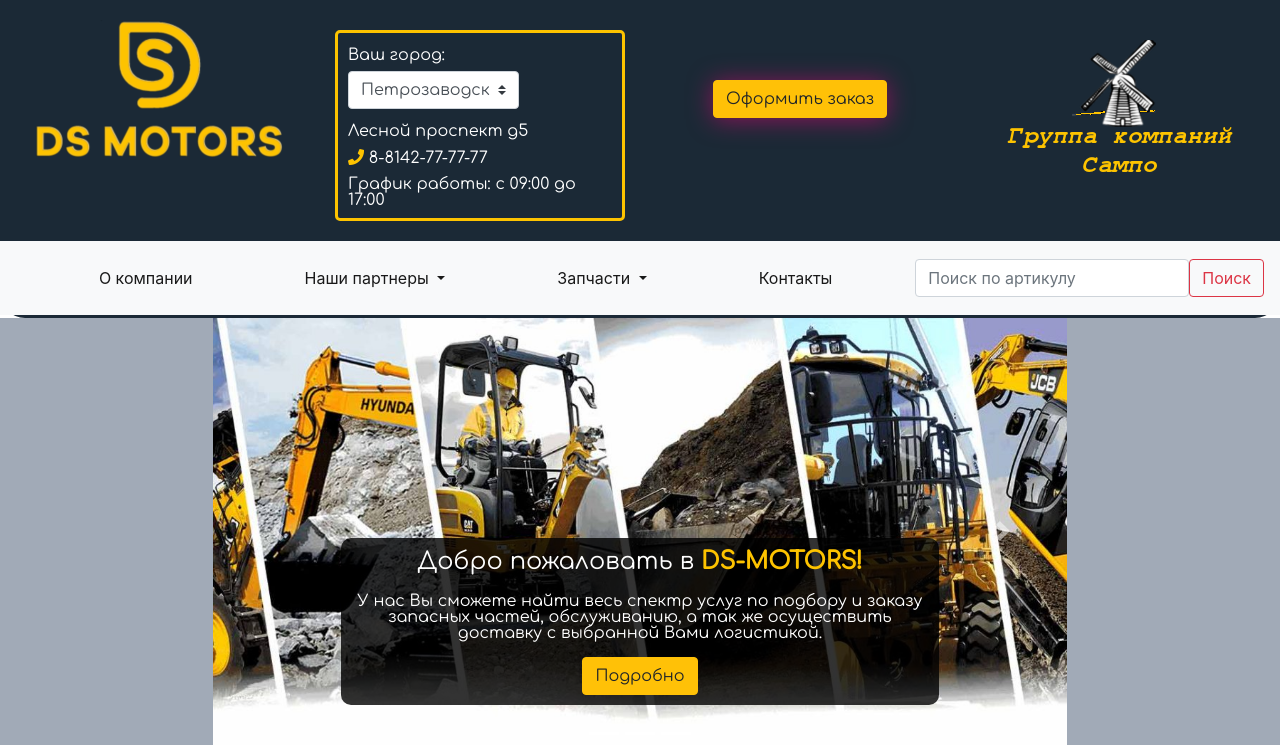
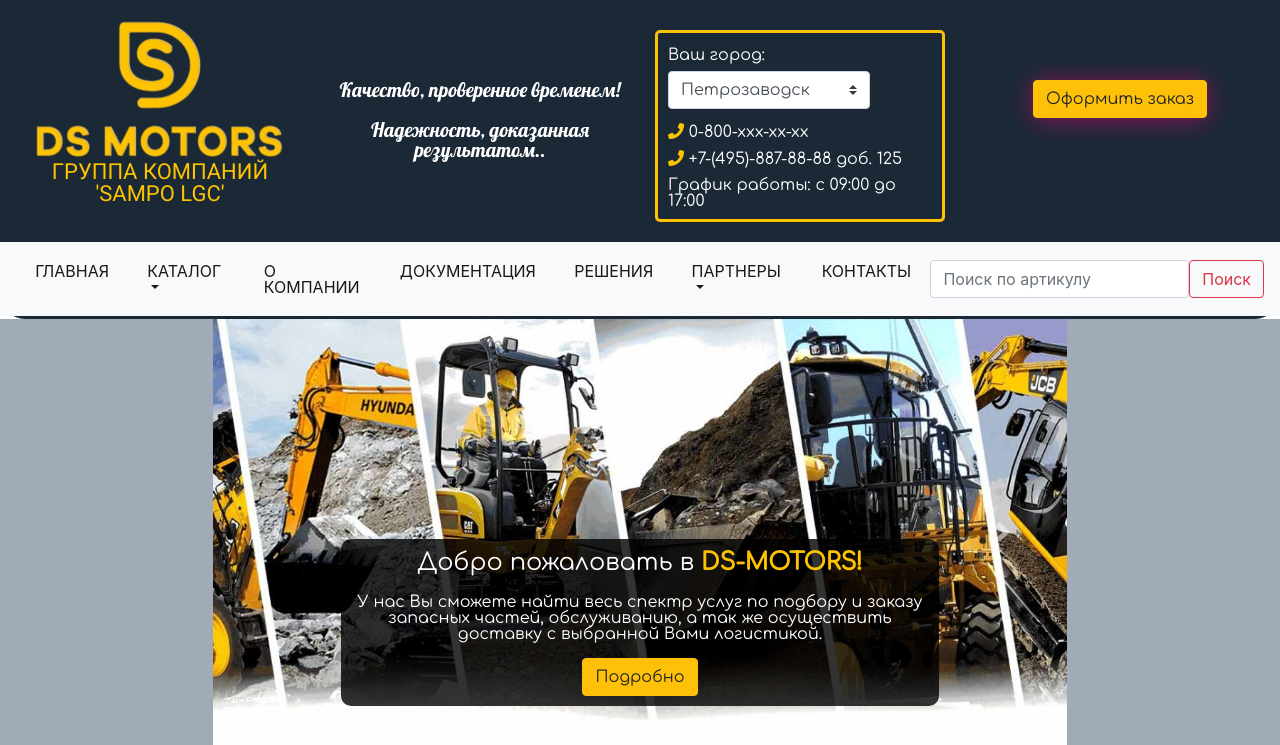
Before and after one commit to Vitaly2019/ds-repo, a Django app: page /ds_motors/ in a window 1280 px wide. Shown: the top 745 px of the page. Run offline with Django 3.2, Linux system fonts and the light colour scheme; some libraries are stand-ins or nearby versions.

Commit message:
header fix 1

```diff
--- a/ds_app/static/ds_app/assets/css/style.css
+++ b/ds_app/static/ds_app/assets/css/style.css
@@ -74,6 +74,12 @@
 }
 /*adress*/
 
+.logo span {
+	font-size: 22px;
+	color: #FDC300;
+	font-family: 'Roboto', sans-serif;
+}
+
 .adress {
 
 	margin-top: 10px;
@@ -111,9 +117,19 @@
 */
 text-align: center;
 
-margin-top: 20px;
+margin-top: 22px;
 
 }
+
+.deviz-header {
+	text-align: center;
+	color:white;
+	margin-top: 60px;
+	font-family: 'Lobster', cursive;
+	font-size: 20px;
+
+}
+
 .zakaz-outer {
 
 	color: #ffffff;
@@ -146,9 +162,10 @@
 
 }
 
+
 .nav-item {
-	margin-left: 3rem;
-	margin-right: 3rem;
+	margin-left: 0.7rem; /*3rem*/
+	margin-right: 0.7rem;
 
 }
 
--- a/ds_app/static/ds_app/assets/js/main.js
+++ b/ds_app/static/ds_app/assets/js/main.js
@@ -2,6 +2,7 @@
 
 content=document.getElementById("inlineFormCustomSelectPref").value;
 
+/*
 if(content == 'Петрозаводск'){
 	document.getElementById("adr-info").innerHTML='Лесной проспект д5'
 	document.getElementById("adr-tel").innerHTML='<i class="fas fa-phone" style="color:#FDC300"></i> 8-8142-77-77-77'
@@ -14,13 +15,63 @@
 	document.getElementById("adr-tel").innerHTML='<i class="fas fa-phone" style="color:#FDC300"></i> 8-0495-1234-55-11'
 	document.getElementById("adr-grafic").innerHTML='График работы: с 10:00 до 17:00'
 }
+*/
+
+if(content == 'Петрозаводск'){
+	document.getElementById("adr-tel").innerHTML='<i class="fas fa-phone" style="color:#FDC300"></i> +7-(495)-887-88-88 доб. 125'
+	document.getElementById("adr-grafic").innerHTML='График работы: с 09:00 до 17:00'
+}
+else if(content =='Москва'){
+
+	document.getElementById("adr-tel").innerHTML='<i class="fas fa-phone" style="color:#FDC300"></i> +7-(495)-887-88-88 доб. 126'
+	document.getElementById("adr-grafic").innerHTML='График работы: с 10:00 до 17:00'
+}
+else if(content =='Екатеринбург'){
+
+	document.getElementById("adr-tel").innerHTML='<i class="fas fa-phone" style="color:#FDC300"></i> +7-(495)-887-88-88 доб. 127'
+	document.getElementById("adr-grafic").innerHTML='График работы: с 10:00 до 17:00 +2ч. (МСК)'
+}
+else if(content =='Новосибирск'){
+	document.getElementById("adr-tel").innerHTML='<i class="fas fa-phone" style="color:#FDC300"></i> +7-(495)-887-88-88 доб. 128'
+	document.getElementById("adr-grafic").innerHTML='График работы: с 10:00 до 17:00 +4ч. (МСК)'
+}
+else if(content =='Челябинск'){
+	document.getElementById("adr-tel").innerHTML='<i class="fas fa-phone" style="color:#FDC300"></i> +7-(495)-887-88-88 доб. 129'
+	document.getElementById("adr-grafic").innerHTML='График работы: с 10:00 до 17:00 +2ч. (МСК)'
+}
+else if(content =='Хабаровск'){
+	document.getElementById("adr-tel").innerHTML='<i class="fas fa-phone" style="color:#FDC300"></i> +7-(495)-887-88-88 доб. 130'
+	document.getElementById("adr-grafic").innerHTML='График работы: с 10:00 до 17:00 +7ч. (МСК)'
+}
+else if(content =='Казань'){
+	document.getElementById("adr-tel").innerHTML='<i class="fas fa-phone" style="color:#FDC300"></i> +7-(495)-887-88-88 доб. 131'
+	document.getElementById("adr-grafic").innerHTML='График работы: с 10:00 до 17:00'
+}
+else if(content =='Нижний Новгород'){
+	document.getElementById("adr-tel").innerHTML='<i class="fas fa-phone" style="color:#FDC300"></i> +7-(495)-887-88-88 доб. 132'
+	document.getElementById("adr-grafic").innerHTML='График работы: с 10:00 до 17:00'
+}
+else if(content =='Уфа'){
+	document.getElementById("adr-tel").innerHTML='<i class="fas fa-phone" style="color:#FDC300"></i> +7-(495)-887-88-88 доб. 133'
+	document.getElementById("adr-grafic").innerHTML='График работы: с 10:00 до 17:00 +2ч. (МСК)'
+}
+else if(content =='Ростов-на-Дону'){
+	document.getElementById("adr-tel").innerHTML='<i class="fas fa-phone" style="color:#FDC300"></i> +7-(495)-887-88-88 доб. 134'
+	document.getElementById("adr-grafic").innerHTML='График работы: с 10:00 до 17:00'
+}
+else if(content =='Краснодар'){
+	document.getElementById("adr-tel").innerHTML='<i class="fas fa-phone" style="color:#FDC300"></i> +7-(495)-887-88-88 доб. 135'
+	document.getElementById("adr-grafic").innerHTML='График работы: с 10:00 до 17:00'
+}
+
+
 
 });
 
 $(document).on('click', '#inlineFormCustomSelectPref', function(){
 
 content=document.getElementById("inlineFormCustomSelectPref").value;
-
+/*
 if(content == 'Петрозаводск'){
 	document.getElementById("adr-info").innerHTML='Лесной проспект д5'
 	document.getElementById("adr-tel").innerHTML='<i class="fas fa-phone" style="color:#FDC300"></i> 8-8142-77-77-77'
@@ -33,5 +84,52 @@
 	document.getElementById("adr-tel").innerHTML='<i class="fas fa-phone" style="color:#FDC300"></i> 8-0495-1234-55-11'
 	document.getElementById("adr-grafic").innerHTML='График работы: с 10:00 до 17:00'
 }
+*/
+
+if(content == 'Петрозаводск'){
+	document.getElementById("adr-tel").innerHTML='<i class="fas fa-phone" style="color:#FDC300"></i> +7-(495)-887-88-88 доб. 125';
+	document.getElementById("adr-grafic").innerHTML='График работы: с 09:00 до 17:00';
+}
+else if(content =='Москва'){
+	document.getElementById("adr-tel").innerHTML='<i class="fas fa-phone" style="color:#FDC300"></i> +7-(495)-887-88-88 доб. 126';
+	document.getElementById("adr-grafic").innerHTML='График работы: с 10:00 до 17:00';
+}
+else if(content =='Екатеринбург'){
+
+	document.getElementById("adr-tel").innerHTML='<i class="fas fa-phone" style="color:#FDC300"></i> +7-(495)-887-88-88 доб. 127';
+	document.getElementById("adr-grafic").innerHTML='График работы: с 10:00 до 17:00 +2ч. (МСК)';
+}
+else if(content =='Новосибирск'){
+	document.getElementById("adr-tel").innerHTML='<i class="fas fa-phone" style="color:#FDC300"></i> +7-(495)-887-88-88 доб. 128';
+	document.getElementById("adr-grafic").innerHTML='График работы: с 10:00 до 17:00 +4ч. (МСК)';
+}
+else if(content =='Челябинск'){
+	document.getElementById("adr-tel").innerHTML='<i class="fas fa-phone" style="color:#FDC300"></i> +7-(495)-887-88-88 доб. 129';
+	document.getElementById("adr-grafic").innerHTML='График работы: с 10:00 до 17:00 +2ч. (МСК)';
+}
+else if(content =='Хабаровск'){
+	document.getElementById("adr-tel").innerHTML='<i class="fas fa-phone" style="color:#FDC300"></i> +7-(495)-887-88-88 доб. 130';
+	document.getElementById("adr-grafic").innerHTML='График работы: с 10:00 до 17:00 +7ч. (МСК)';
+}
+else if(content =='Казань'){
+	document.getElementById("adr-tel").innerHTML='<i class="fas fa-phone" style="color:#FDC300"></i> +7-(495)-887-88-88 доб. 131';
+	document.getElementById("adr-grafic").innerHTML='График работы: с 10:00 до 17:00';
+}
+else if(content =='Нижний Новгород'){
+	document.getElementById("adr-tel").innerHTML='<i class="fas fa-phone" style="color:#FDC300"></i> +7-(495)-887-88-88 доб. 132';
+	document.getElementById("adr-grafic").innerHTML='График работы: с 10:00 до 17:00';
+}
+else if(content =='Уфа'){
+	document.getElementById("adr-tel").innerHTML='<i class="fas fa-phone" style="color:#FDC300"></i> +7-(495)-887-88-88 доб. 133';
+	document.getElementById("adr-grafic").innerHTML='График работы: с 10:00 до 17:00 +2ч. (МСК)';
+}
+else if(content =='Ростов-на-Дону'){
+	document.getElementById("adr-tel").innerHTML='<i class="fas fa-phone" style="color:#FDC300"></i> +7-(495)-887-88-88 доб. 134';
+	document.getElementById("adr-grafic").innerHTML='График работы: с 10:00 до 17:00';
+}
+else if(content =='Краснодар'){
+	document.getElementById("adr-tel").innerHTML='<i class="fas fa-phone" style="color:#FDC300"></i> +7-(495)-887-88-88 доб. 135';
+	document.getElementById("adr-grafic").innerHTML='График работы: с 10:00 до 17:00';
+}
 
 });
--- a/ds_app/templates/ds_app/index.html
+++ b/ds_app/templates/ds_app/index.html
@@ -14,6 +14,11 @@
 	<link href="https://fonts.googleapis.com/css?family=Merriweather" rel="stylesheet">
 	<link href="https://fonts.googleapis.com/css?family=Comfortaa" rel="stylesheet">
 	<link rel="stylesheet" href="https://use.fontawesome.com/releases/v5.5.0/css/all.css" integrity="sha384-B4dIYHKNBt8Bc12p+WXckhzcICo0wtJAoU8YZTY5qE0Id1GSseTk6S+L3BlXeVIU" crossorigin="anonymous">
+	<link href="https://fonts.googleapis.com/css?family=Anton|Lobster|Roboto" rel="stylesheet">
+
+
+
+
 
 
 
@@ -29,8 +34,26 @@
 		<div class="row flex-wrap justify-content-between">
 			<div class="logo col-sm-6 col-md-3">
 				<img src= "{%static '/ds_app/images/ds-big-logo.png'%}" alt ="DS-MOTORS">
+				<br><span>ГРУППА КОМПАНИЙ 'SAMPO LGC'</span>
+			</div>
+
+
+			<!--
+			<div class="col-sm-6 col-md-3 sampo">
+				<img src= "{%static '/ds_app/images/sampo.png'%}" alt ="Группа компаний Сампо">
 
 			</div>
+		-->
+		<div class="col-sm-6 col-md-3 deviz-header">
+				Качество, проверенное временем!<br><br>
+				<span>Надежность, доказанная результатом..</span>
+
+			</div>
+
+
+
+
+
 
 			<div class="adress col-sm-6 col-md-3">
 				<!--Ваш город:
@@ -42,15 +65,25 @@
 						<form class="form-inline">
 						  <label class="my-1 mr-2" for="inlineFormCustomSelectPref">Ваш город:</label>
 						  <select class="custom-select my-1 mr-sm-2" id="inlineFormCustomSelectPref">
-						     <option selected>Петрозаводск</option>
-						    <option value="1">Москва</option>
+						    <option selected>Петрозаводск</option>
+						    <option>Москва</option>
+						    <option>Екатеринбург</option>
+						    <option>Новосибирск</option>
+						    <option>Челябинск</option>
+						    <option>Хабаровск</option>
+						    <option>Казань</option>
+						    <option>Нижний Новгород</option>
+						    <option>Уфа</option>
+						    <option>Ростов-на-Дону</option>
+						    <option>Краснодар</option>
+
 						  </select>
 
 						</form>
 
 
 						<ul class = 'adress-ul'>
-						<li id ='adr-info'></li>
+						<li id ='adr-info'><i class="fas fa-phone" style="color:#FDC300"></i> 0-800-xxx-xx-xx</li>
 						<li id="adr-tel"></li>
 						<li id ="adr-grafic"></li>
 						</ul>
@@ -70,10 +103,6 @@
 				</div>
 			</div>
 
-			<div class="col-sm-6 col-md-3 sampo">
-				<img src= "{%static '/ds_app/images/sampo.png'%}" alt ="Группа компаний Сампо">
-
-			</div>
 
 
 		</div>
@@ -90,7 +119,7 @@
 	  <div class="collapse navbar-collapse" id="navbarSupportedContent">
 	    <ul class="navbar-nav mx-auto">
 	      <li class="nav-item active main-m">
-	        <a class="nav-link" href="#">О компании <span class="sr-only">(current)</span></a>
+	        <a class="nav-link" href="#">ГЛАВНАЯ<span class="sr-only">(current)</span></a>
 	      </li>
 	      <!--
 	      <li class="nav-item active">
@@ -99,30 +128,40 @@
 			-->
 			<li class="nav-item active dropdown main-m">
 	        <a class="nav-link dropdown-toggle" href="#" id="navbarDropdown" role="button" data-toggle="dropdown" aria-haspopup="true" aria-expanded="false">
-	          Наши партнеры
+	          КАТАЛОГ
 	        </a>
 	        <div class="dropdown-menu" aria-labelledby="navbarDropdown">
-	          <a class="dropdown-item" href="#">Atlas-Copco</a>
-	          <a class="dropdown-item" href="#">Epiroc</a>
-	           <a class="dropdown-item" href="#">Klampfer</a>
-	          <div class="dropdown-divider"></div>
-	          <a class="dropdown-item" href="#">Сделать заказ</a>
-	        </div>
-	      </li>
-	      <li class="nav-item active dropdown main-m">
-	        <a class="nav-link dropdown-toggle" href="#" id="navbarDropdown" role="button" data-toggle="dropdown" aria-haspopup="true" aria-expanded="false">
-	          Запчасти
-	        </a>
-	        <div class="dropdown-menu" aria-labelledby="navbarDropdown">
-	          <a class="dropdown-item" href="#">Каталог</a>
-	          <a class="dropdown-item" href="#">Поиск по номеру</a>
+	          <a class="dropdown-item" href="#">Электрофикация</a>
+	          <a class="dropdown-item" href="#">Силовые установки</a>
+	           <a class="dropdown-item" href="#">Гидравлика</a>
 	          <div class="dropdown-divider"></div>
 	          <a class="dropdown-item" href="#">Сделать заказ</a>
 	        </div>
 	      </li>
 	      <li class="nav-item active main-m">
-	        <a class="nav-link" href="#">Контакты</a>
+	        <a class="nav-link" href="#">О КОМПАНИИ</a>
 	      </li>
+	      <li class="nav-item active main-m">
+	        <a class="nav-link" href="#">ДОКУМЕНТАЦИЯ</a>
+	      </li>
+	      <li class="nav-item active main-m">
+	        <a class="nav-link" href="#">РЕШЕНИЯ</a>
+	      </li>
+	      <li class="nav-item active dropdown main-m">
+	        <a class="nav-link dropdown-toggle" href="#" id="navbarDropdown" role="button" data-toggle="dropdown" aria-haspopup="true" aria-expanded="false">
+	          ПАРТНЕРЫ
+	        </a>
+	        <div class="dropdown-menu" aria-labelledby="navbarDropdown">
+	          <a class="dropdown-item" href="#">Партнер №1</a>
+	          <a class="dropdown-item" href="#">Партнер №2</a>
+	          <div class="dropdown-divider"></div>
+	          <a class="dropdown-item" href="#">Сотрудничество</a>
+	        </div>
+	      </li>
+	      <li class="nav-item active main-m">
+	        <a class="nav-link" href="#">КОНТАКТЫ</a>
+	      </li>
+
 	    </ul>
 	    <form class='searchForm'>
 	      <input class="form-control" type="search" placeholder="Поиск по артикулу" aria-label="Search">
@@ -413,5 +452,6 @@
 
 
 
+
 </body>
 </html>
```
